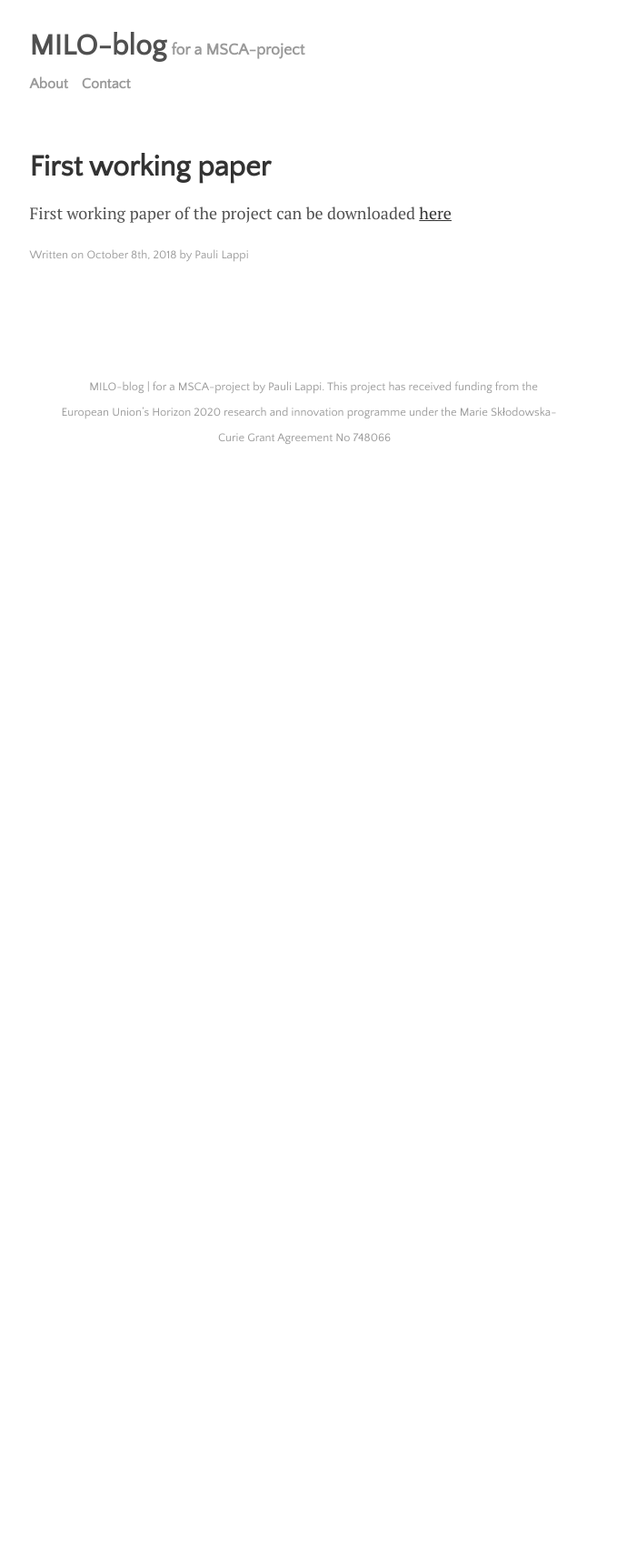
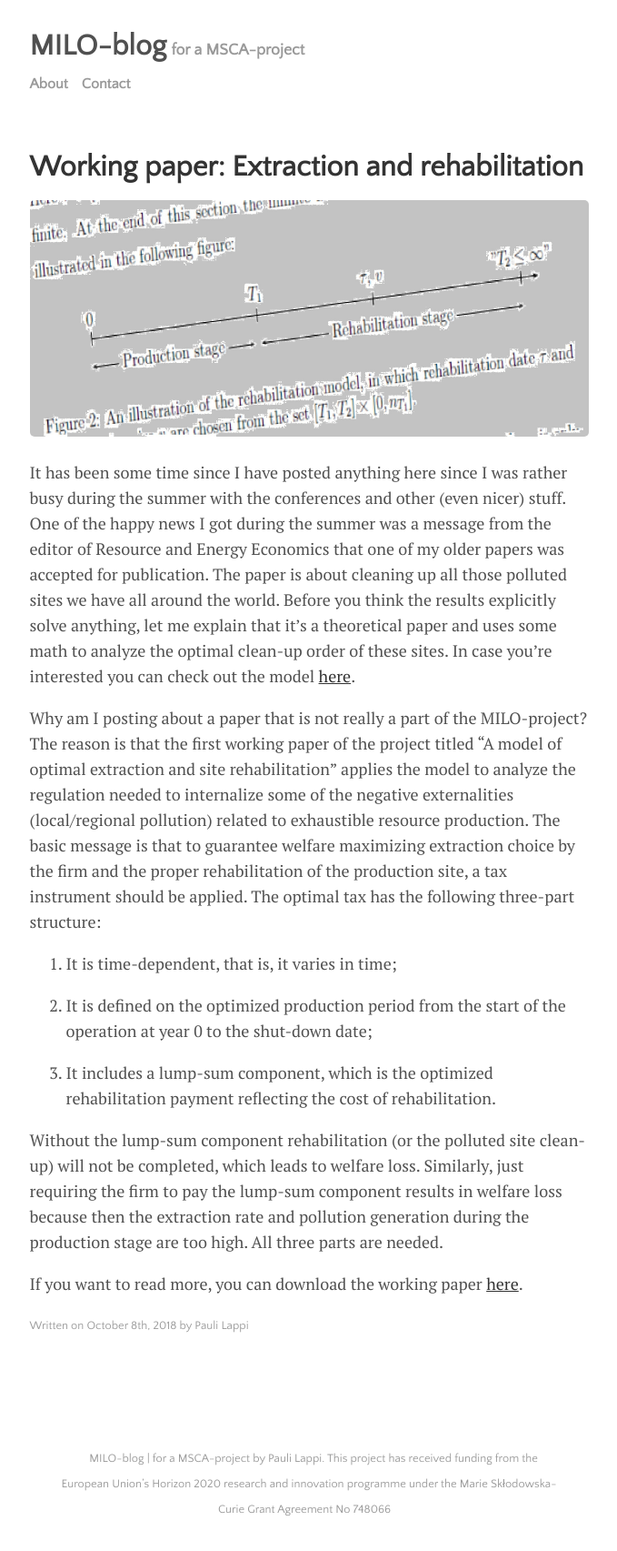
Before and after one commit to plappi/Milo, a Jekyll site: the page built from _posts/2018-10-8-rehab-working-paper.md, in a window 1280 px wide. Shown: the whole page at 91% size, without its empty margins (300-979 px from the left). Built offline with Jekyll 4.4.1, drawn with Linux system fonts in a browser that asks for light colours; nearby versions of some CDN libraries; before the commit the page ends 900 px from its top, so only the background shows below that.

Commit message:
rehab-wp-figure

```diff
--- a/_posts/2018-10-8-rehab-working-paper.md
+++ b/_posts/2018-10-8-rehab-working-paper.md
@@ -1,9 +1,28 @@
 ---
 layout: post
-title: "First working paper"
+title: "Working paper: Extraction and rehabilitation"
 author: "Pauli Lappi"
 categories: journal
 tags: [post]
-image:
+image: rehab-figure.jpg
 ---
-First working paper of the project can be downloaded [here](https://plappi.github.io/Milo/assets/rehab-wp-Lappi-2018.pdf)
+It has been some time since I have posted anything here since I was rather busy during the summer with the conferences and other (even nicer) stuff. One of the happy news I got
+during the summer was a message from the editor of Resource and Energy Economics that one of my older papers was accepted for publication. The paper is about
+cleaning up all those polluted sites we have all around the world. Before you think the results explicitly solve anything, let me explain that
+it's a theoretical paper and uses some math to analyze the optimal clean-up order of these sites. In case you're interested you can check out the model [here](https://www.sciencedirect.com/science/article/pii/S0928765518300678).
+
+Why am I posting about a paper that is not really a part of the MILO-project? The reason is that the first working paper of the project titled
+"A model of optimal extraction and site rehabilitation" applies the model to analyze the regulation needed to internalize some of the negative externalities (local/regional pollution) related to exhaustible resource production.
+The basic message is that to guarantee welfare maximizing extraction choice by the firm and the proper rehabilitation of the production site,
+a tax instrument should be applied. The optimal tax has the following three-part structure:
+
+1. It is time-dependent, that is, it varies in time;
+
+2. It is defined on the optimized production period from the start of the operation at year 0 to the shut-down date;
+
+3. It includes a lump-sum component, which is the optimized rehabilitation payment reflecting the cost of rehabilitation.
+
+Without the lump-sum component rehabilitation (or the polluted site clean-up) will not be completed, which leads to welfare loss. Similarly, just requiring the firm to pay the lump-sum component results in welfare loss
+because then the extraction rate and pollution generation during the production stage are too high. All three parts are needed.
+
+If you want to read more, you can download the working paper [here](https://plappi.github.io/Milo/assets/rehab-wp-Lappi-2018.pdf).
```
Also changed, not shown: assets/img/rehab-figure.jpg (added).
